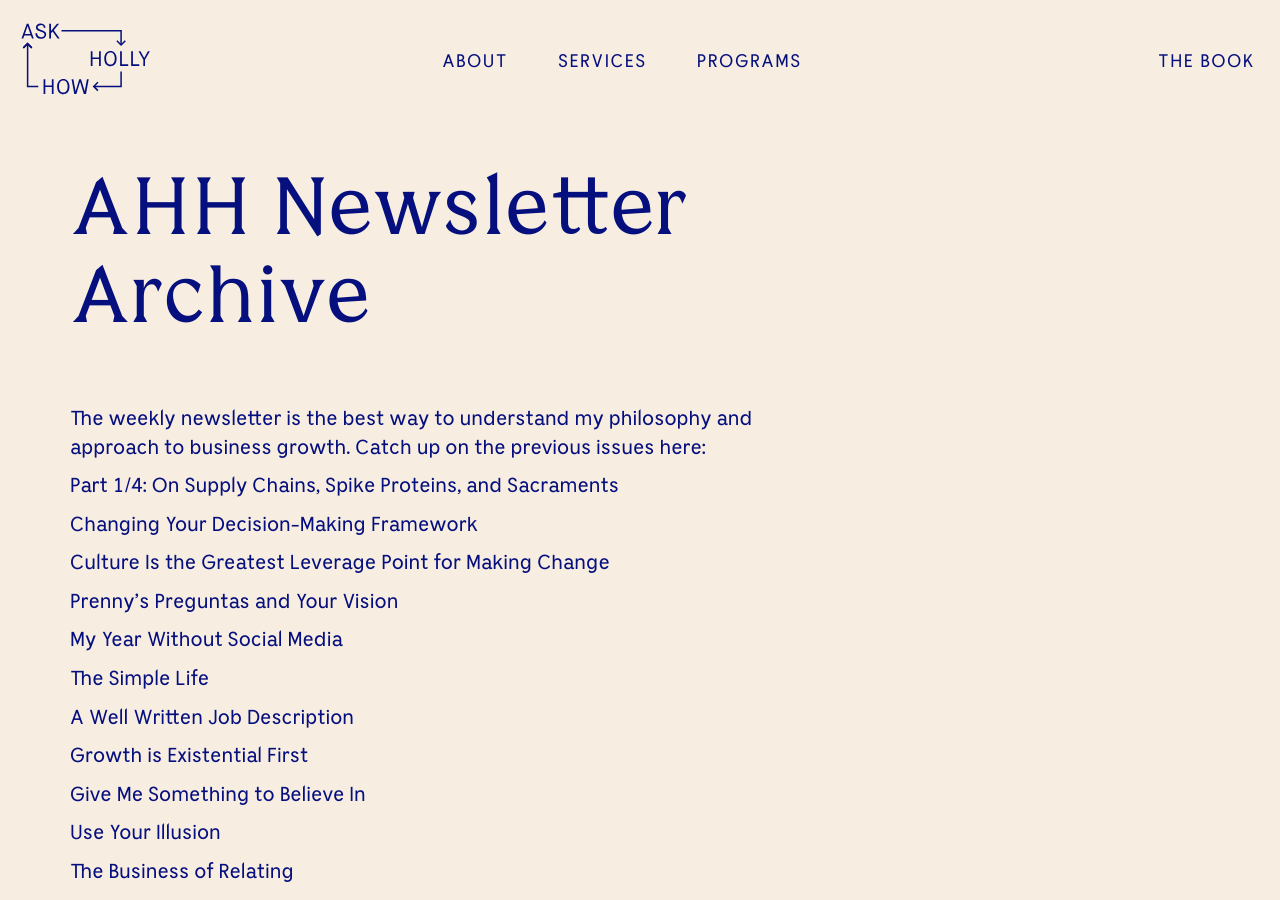
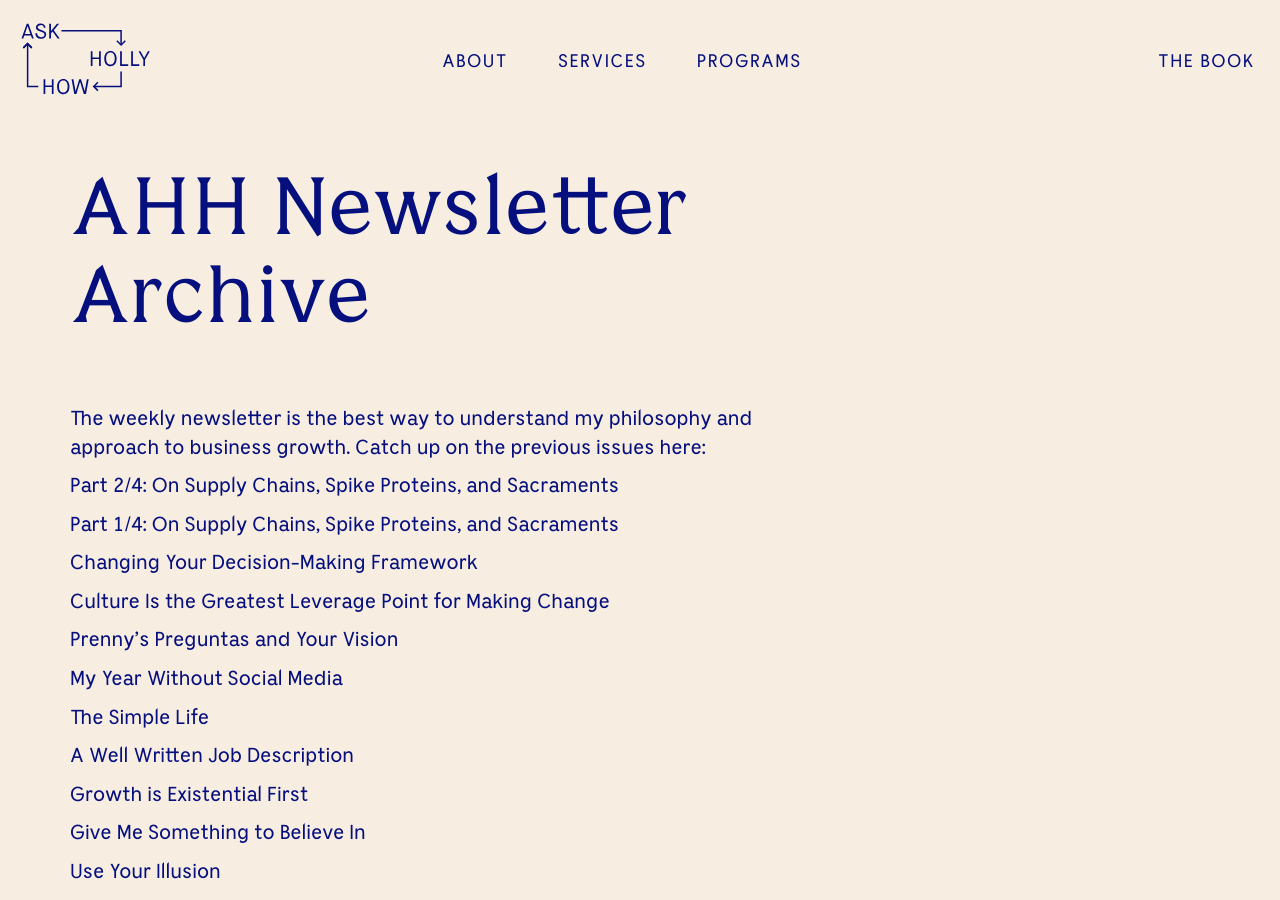
Before and after one commit to hollyhoward78/ask-holly-how, a Jekyll site: the page built from _posts/2017-06-22-intropost.md, in a window 1280 px wide and 900 px high. Built offline with Jekyll 4.4.1, drawn with Linux system fonts in a browser that asks for light colours; a script that is not in the unit is left out; comment, search, counter and statistics services are not loaded.

Commit message:
Update Resources “2017-06-22-intropost”

```diff
--- a/_posts/2017-06-22-intropost.md
+++ b/_posts/2017-06-22-intropost.md
@@ -4,6 +4,8 @@
 date: 2021-05-31T22:35:39.433Z
 ---
 The weekly newsletter is the best way to understand my philosophy and approach to business growth. Catch up on the previous issues here:
+
+[Part 2/4: On Supply Chains, Spike Proteins, and Sacraments](https://us9.campaign-archive.com/?u=5d546171d6acc818005d962e1&id=cd157d4260)
 
 [Part 1/4: On Supply Chains, Spike Proteins, and Sacraments](https://us9.campaign-archive.com/?u=5d546171d6acc818005d962e1&id=4197669e71)
 
```
